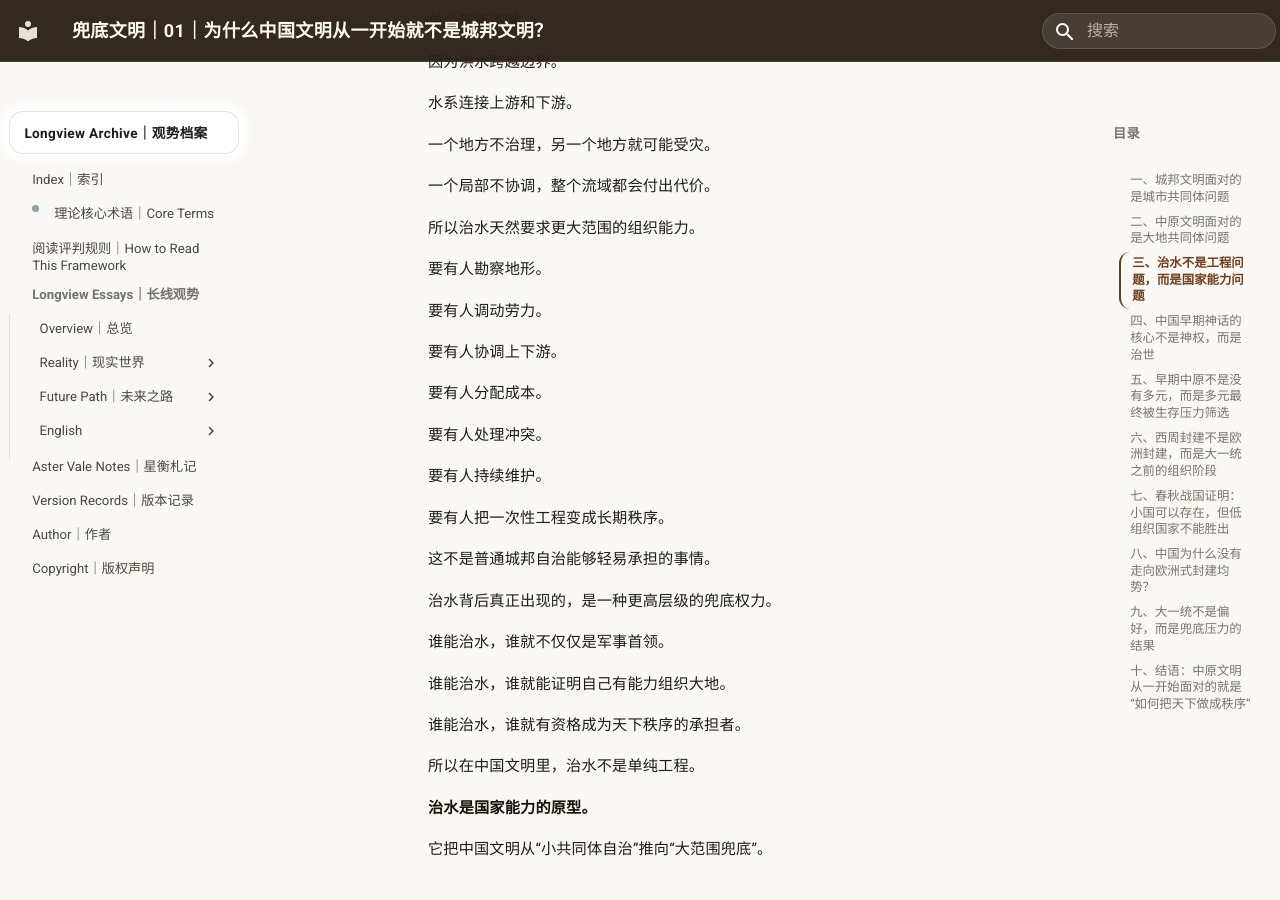
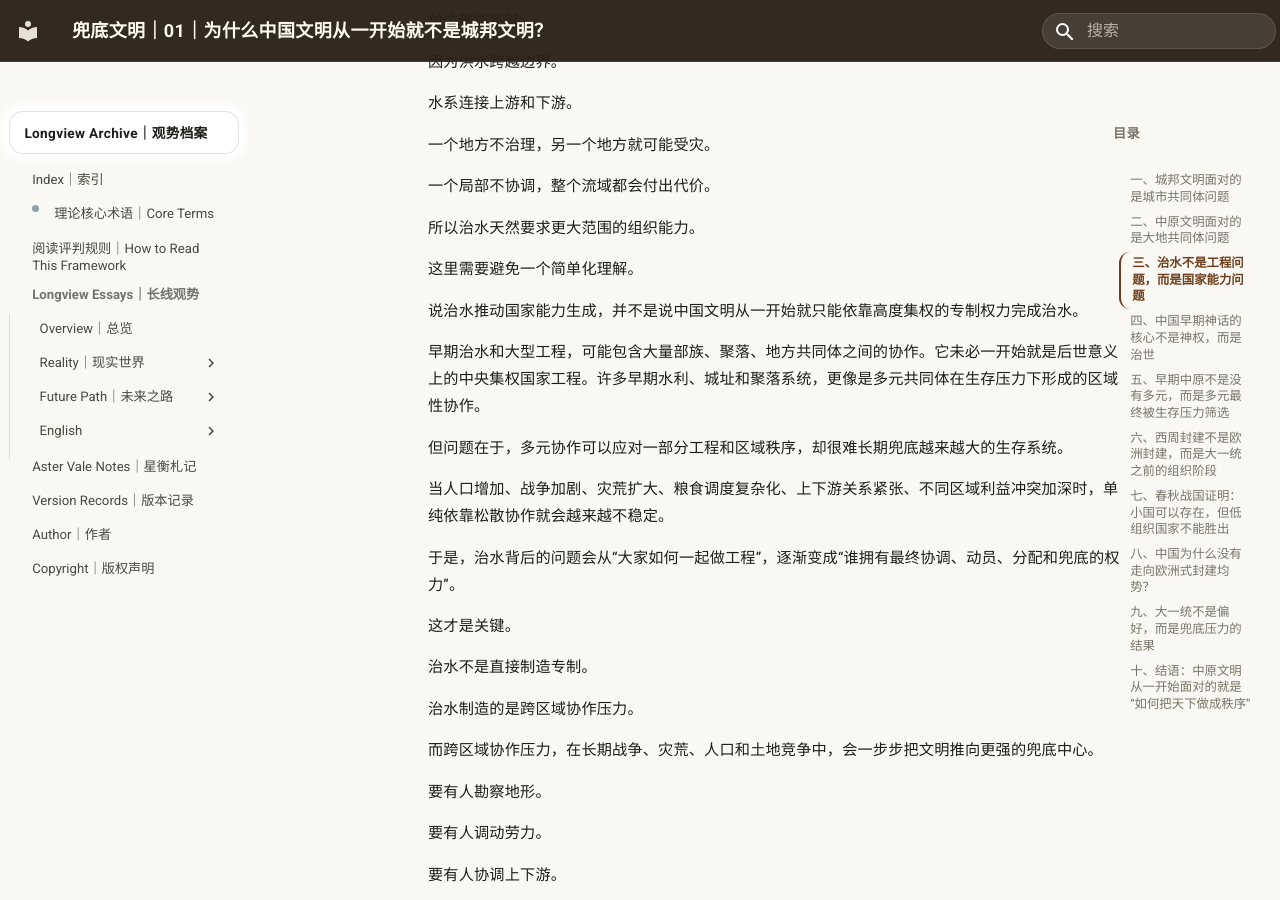
Before and after one commit to guanshi1688/longview-archive, an MkDocs documentation site: the page built from docs/essays/notes/chinese/doudi-civilization/01-not-city-state-civilization.md, in a window 1280 px wide and 900 px high, scrolled down 3952 px. Built offline with MkDocs 1.6.1 and Material for MkDocs 9.7.7, drawn with Linux system fonts in a browser that asks for light colours.

Commit message:
Update 01-not-city-state-civilization.md

```diff
--- a/docs/essays/notes/chinese/doudi-civilization/01-not-city-state-civilization.md
+++ b/docs/essays/notes/chinese/doudi-civilization/01-not-city-state-civilization.md
@@ -177,6 +177,26 @@
 一个局部不协调，整个流域都会付出代价。
 
 所以治水天然要求更大范围的组织能力。
+
+这里需要避免一个简单化理解。
+
+说治水推动国家能力生成，并不是说中国文明从一开始就只能依靠高度集权的专制权力完成治水。
+
+早期治水和大型工程，可能包含大量部族、聚落、地方共同体之间的协作。它未必一开始就是后世意义上的中央集权国家工程。许多早期水利、城址和聚落系统，更像是多元共同体在生存压力下形成的区域性协作。
+
+但问题在于，多元协作可以应对一部分工程和区域秩序，却很难长期兜底越来越大的生存系统。
+
+当人口增加、战争加剧、灾荒扩大、粮食调度复杂化、上下游关系紧张、不同区域利益冲突加深时，单纯依靠松散协作就会越来越不稳定。
+
+于是，治水背后的问题会从“大家如何一起做工程”，逐渐变成“谁拥有最终协调、动员、分配和兜底的权力”。
+
+这才是关键。
+
+治水不是直接制造专制。
+
+治水制造的是跨区域协作压力。
+
+而跨区域协作压力，在长期战争、灾荒、人口和土地竞争中，会一步步把文明推向更强的兜底中心。
 
 要有人勘察地形。
 
```
